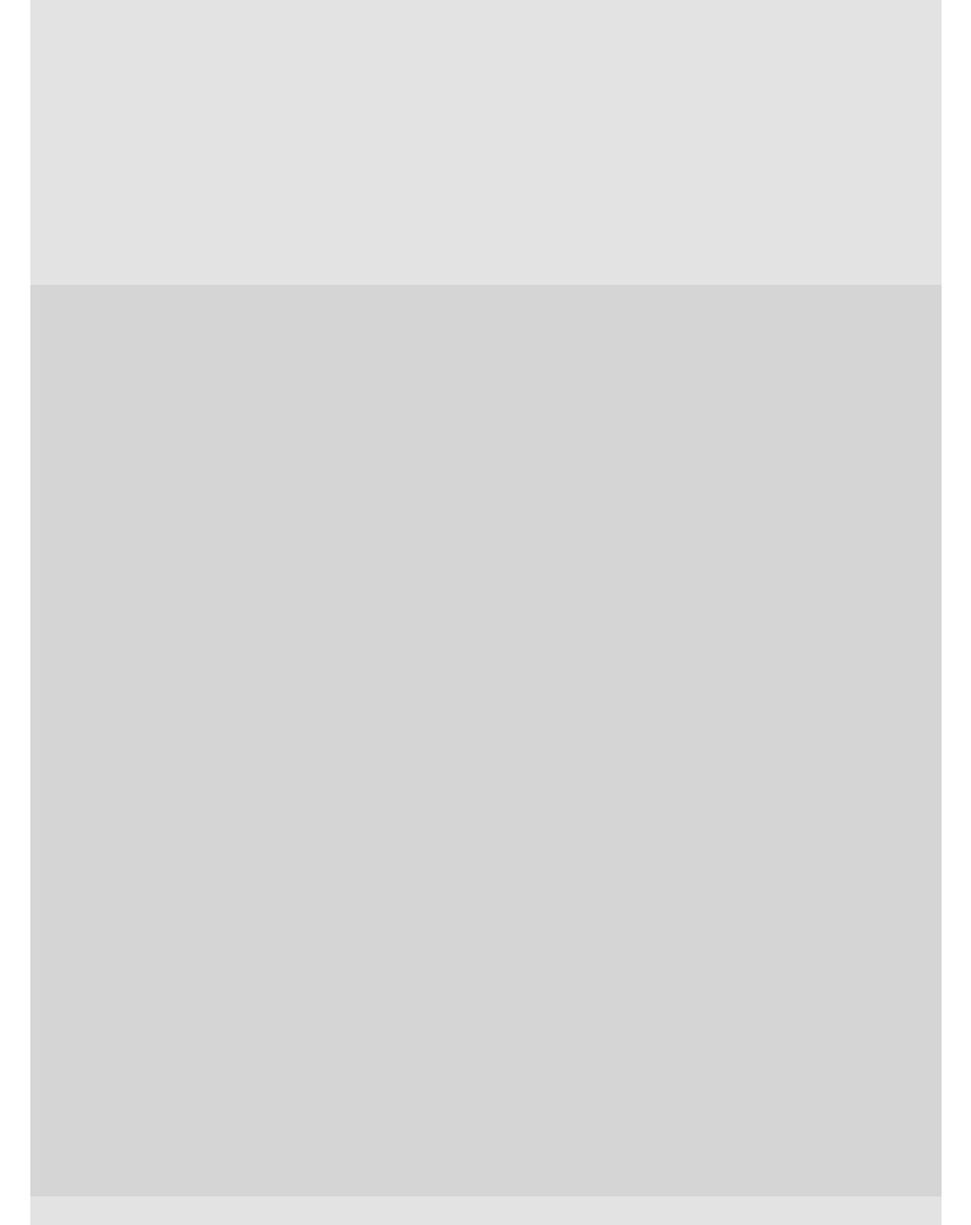
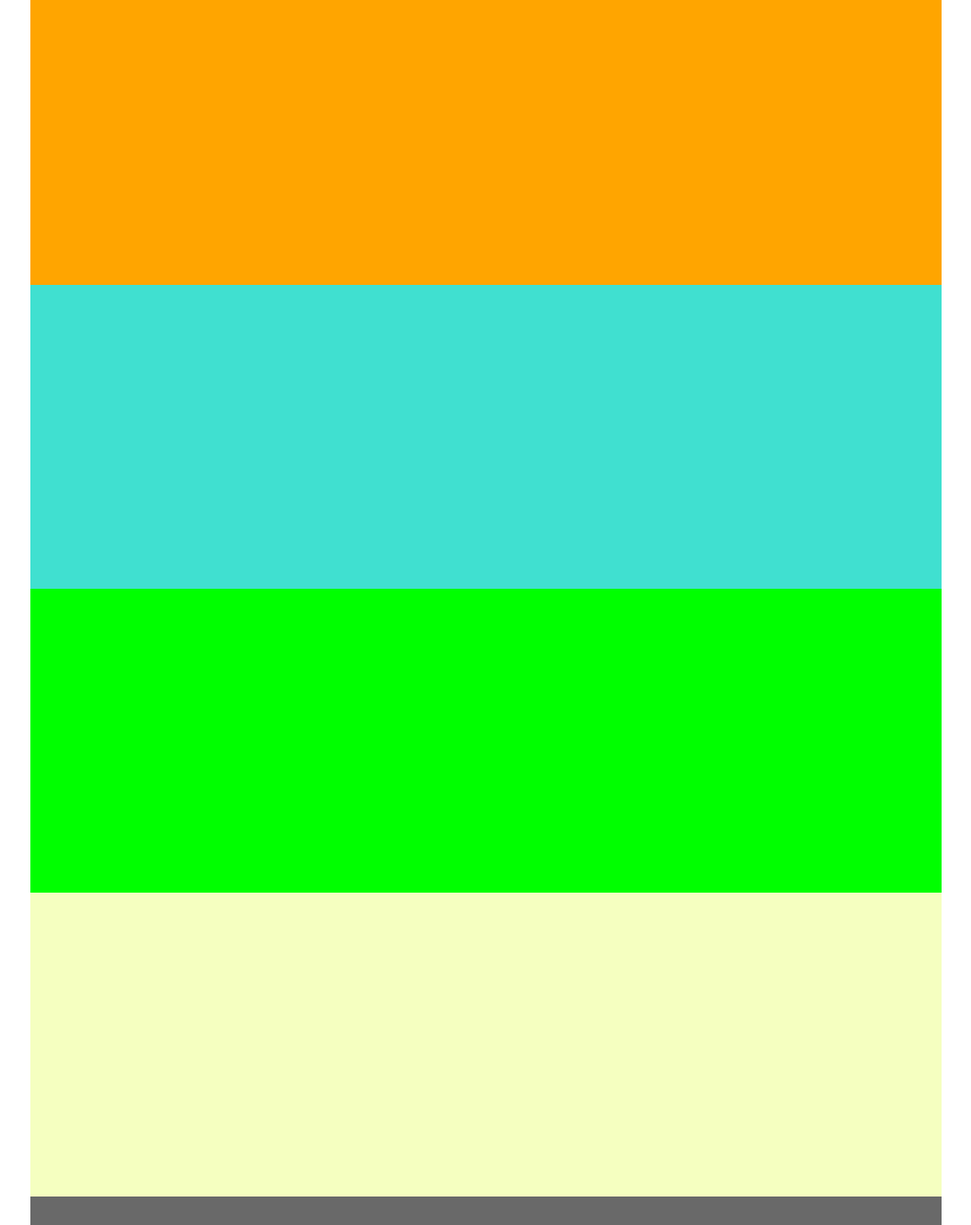
Before and after one commit to JordiBrEs/learning-responsive, a plain HTML site: page changing-colors-depending-device/color-device.html in a window 1280 px wide. Shown: the whole page at 95% size, without its empty margins (128-1151 px from the left). Drawn offline with Linux system fonts and the light colour scheme.

Commit message:
Mobile first and colors change

```diff
--- a/changing-colors-depending-device/index.html
+++ b/changing-colors-depending-device/color-device.html
@@ -4,7 +4,7 @@
     <meta charset="UTF-8">
     <meta name="viewport" content="width=device-width, initial-scale=1">
     <title>Skillcrush Testing</title>
-    <link rel="stylesheet" type="text/css" href="css/main.css" />
+    <link rel="stylesheet" type="text/css" href="css/color-based-on-device.css" />
   </head>
 
   <body>
--- a/changing-colors-depending-device/css/main.css
+++ b/changing-colors-depending-device/css/color-based-on-device.css
@@ -60,23 +60,23 @@ footer {
 
 @media (min-width: 768px) {
   header {
-    background-color: ;
+    background-color: blue;
   }
 
   #column-1 {
-    background-color: ;
+    background-color: yellow;
   }
 
   #column-2 {
-    background-color: ;
+    background-color: red;
   }
 
   #column-3 {
-    background-color: ;
+    background-color: green;
   }
 
   footer {
-    background-color: ;
+    background-color: pink;
   }
 
 }
@@ -85,23 +85,23 @@ footer {
 /*---------- Desktops ----------*/
 @media (min-width: 1200px) {
   header {
-    background-color: ;
+    background-color: orange;
   }
 
   #column-1 {
-    background-color: ;
+    background-color: turquoise;
   }
 
   #column-2 {
-    background-color: ;
+    background-color: lime;
   }
 
   #column-3 {
-    background-color: ;
+    background-color: rgb(245, 255, 192);
   }
 
   footer {
-    background-color: ;
+    background-color: dimgray;
   }
 
 }
```
